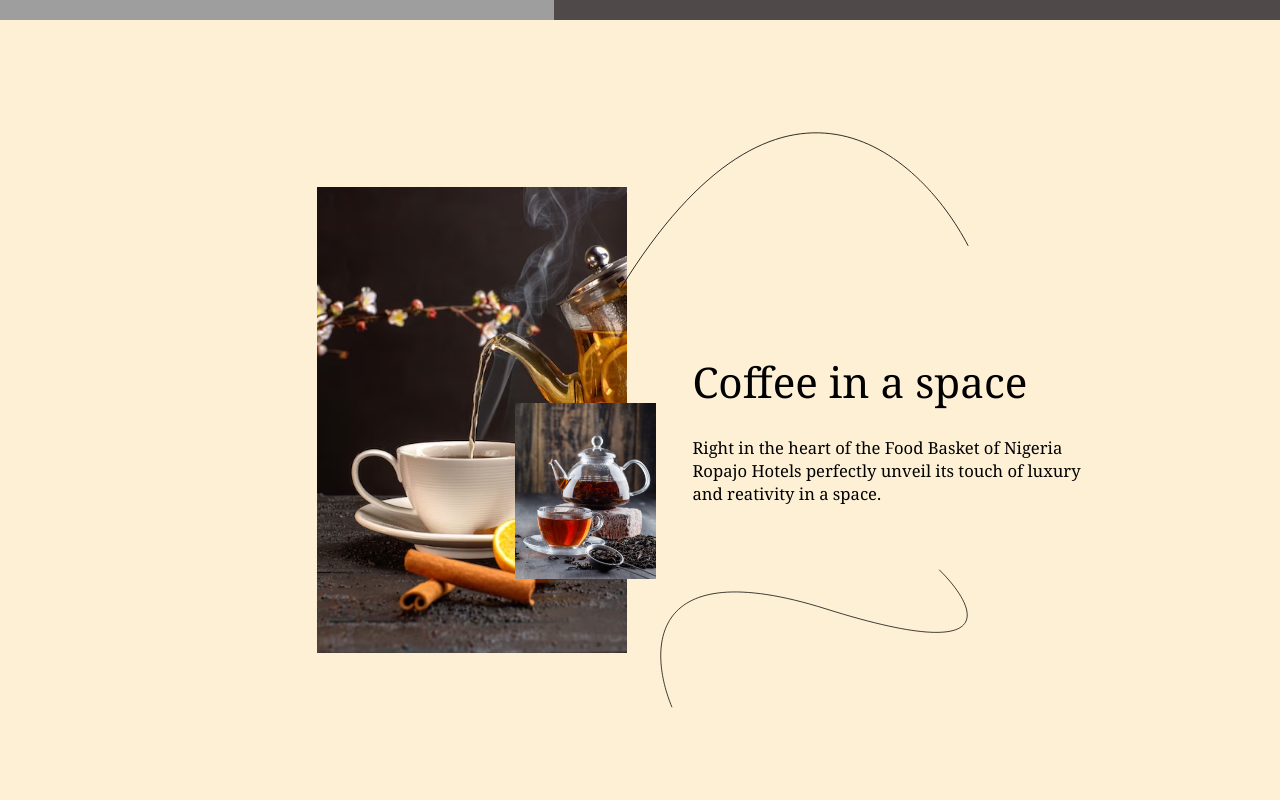
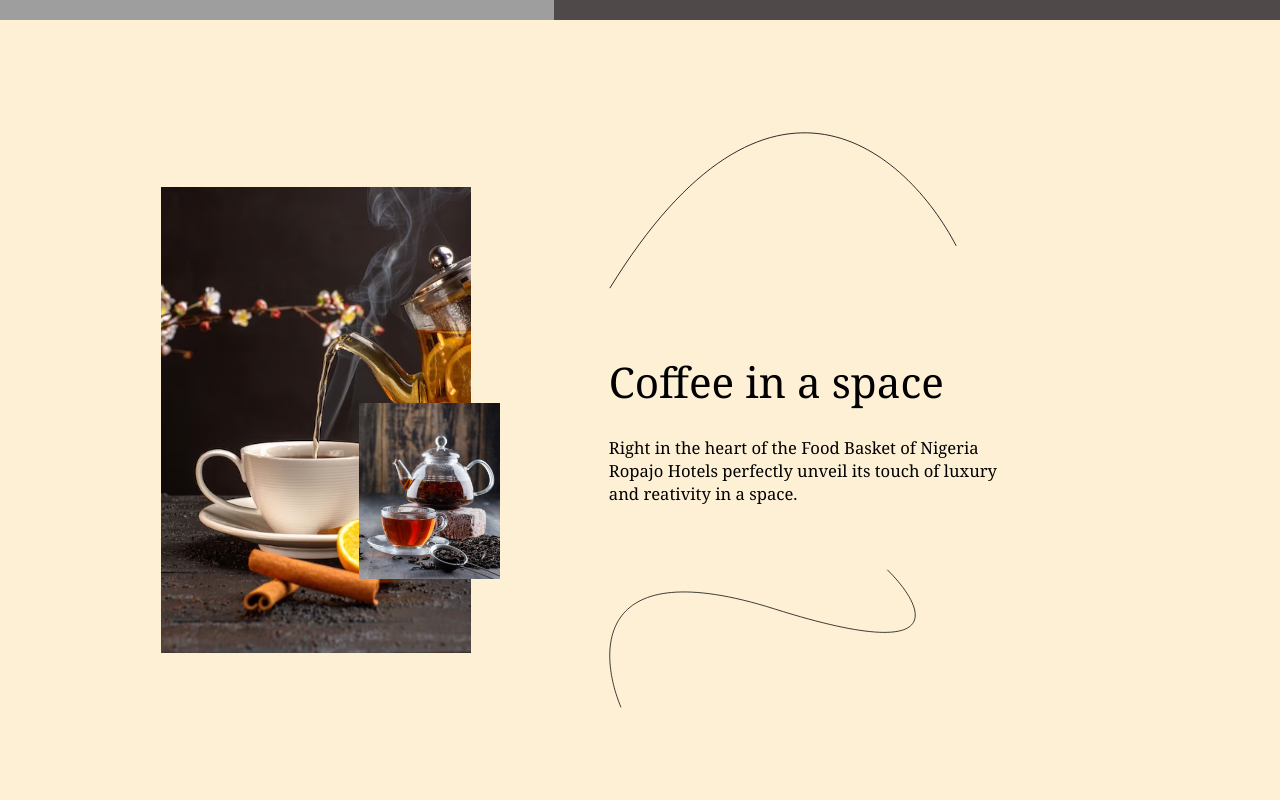
Before and after one commit to P-pro-Tech/Ropajo, a React (Create React App) app: page /#/ in a window 1280 px wide. Shown: the part 3260-4060 px from the top of the page. Built offline with nearby package versions, Linux system fonts and the light colour scheme; grey boxes are pictures that could not be loaded.

Commit message:
upadte coffe 3

```diff
--- a/src/Components/Coffee/Coffee.css
+++ b/src/Components/Coffee/Coffee.css
@@ -8,7 +8,7 @@
     /* margin-left: 100vh; */
 }
 .img-area {
-    margin-left: 19.5vh;
+    /* margin-left: 2vh; */
     width: 50%;
     align-items: center;
     display: flex;
@@ -68,16 +68,11 @@
 }
 .vector-1 {
     width: 27.2vw;
-    margin-left: -9vh;
+    /* margin-left: -9vh; */
 }
+
 .vector-2 {
-    width: 26vw;
-    width: 25.2vw;
-    /* margin-top: 13vh;
-    margin-left: 0; */
-}
-.vector-2 {
-    margin-left: -4vh;
+    /* margin-left: -4vh; */
     width: 24vw;
     /* margin-left: 0; */
 }
```
